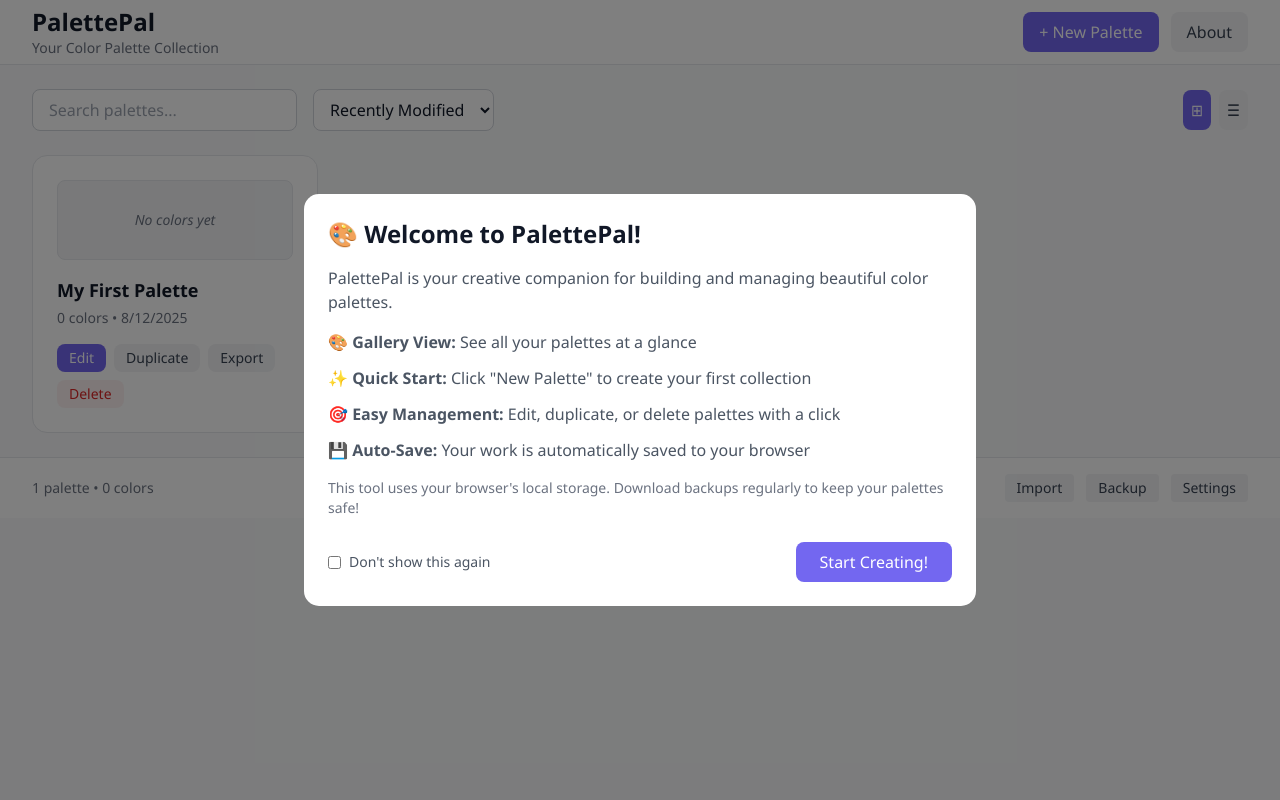
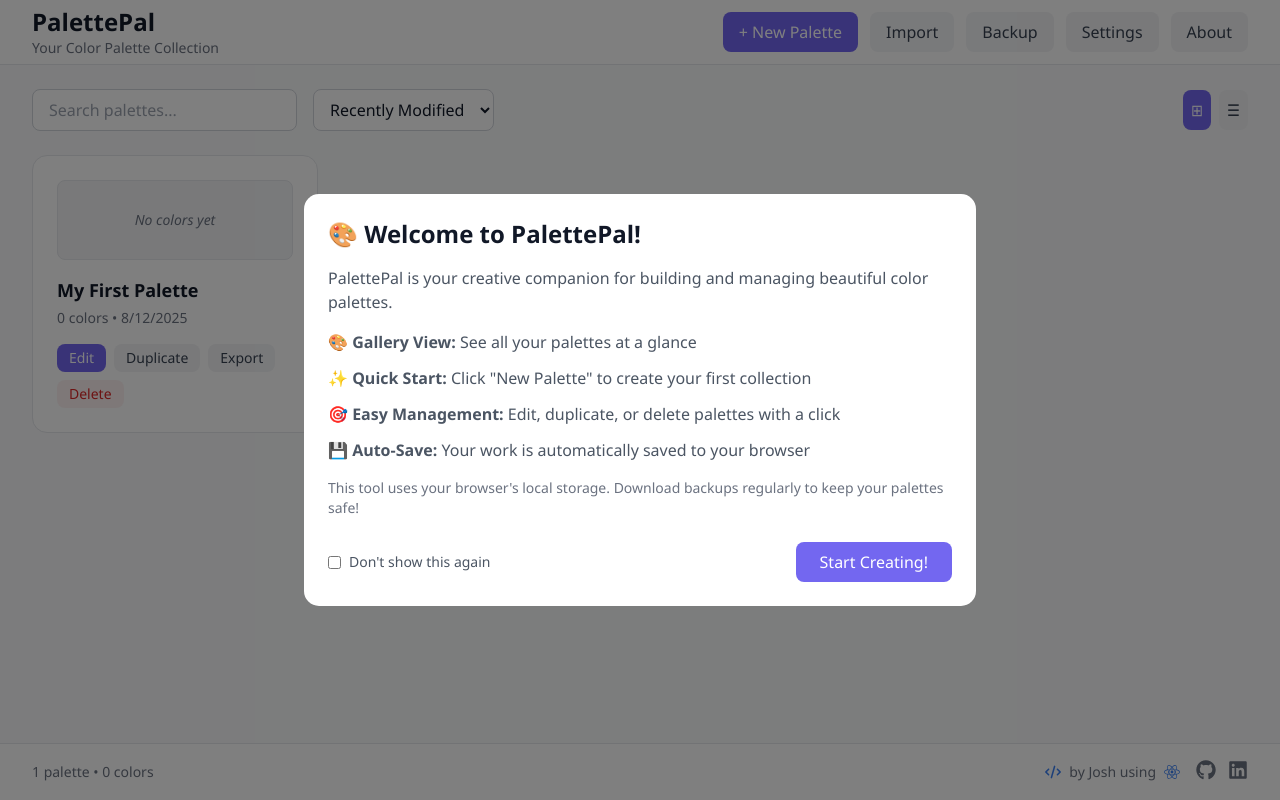
Before and after one commit to SalazarJosh/PalettePal, a Next.js app: page / in a window 1280 px wide. Built offline with nearby package versions, Linux system fonts and the light colour scheme.

Commit message:
import font awesome, added socials

```diff
--- a/package.json
+++ b/package.json
@@ -9,6 +9,10 @@
     "lint": "next lint"
   },
   "dependencies": {
+    "@fortawesome/fontawesome-svg-core": "^6.7.2",
+    "@fortawesome/free-brands-svg-icons": "^6.7.2",
+    "@fortawesome/free-solid-svg-icons": "^6.7.2",
+    "@fortawesome/react-fontawesome": "^0.2.3",
     "autoprefixer": "^10.4.21",
     "next": "15.4.6",
     "react": "^18",
--- a/src/app/globals.css
+++ b/src/app/globals.css
@@ -65,3 +65,14 @@ body {
     transform: translateY(0);
   }
 }
+
+/* Sticky footer utility */
+.sticky-footer-container {
+  display: flex;
+  flex-direction: column;
+  min-height: 100vh;
+}
+
+.sticky-footer-content {
+  flex: 1;
+}
--- a/src/components/Gallery.tsx
+++ b/src/components/Gallery.tsx
@@ -4,6 +4,9 @@ import { useState, useEffect, useMemo } from 'react';
 import { usePaletteStorage } from '@/hooks/usePaletteStorage';
 import { Palette } from '@/types';
 import PaletteEditor from './PaletteEditor';
+import { FontAwesomeIcon } from '@fortawesome/react-fontawesome';
+import { faGithub, faTwitter, faLinkedin, faReact } from '@fortawesome/free-brands-svg-icons';
+import { faCode } from '@fortawesome/free-solid-svg-icons';
 
 interface PaletteCardProps {
   palette: Palette;
@@ -388,7 +391,8 @@ export default function Gallery() {
   }
 
   return (
-    <div className="min-h-screen bg-gray-50 dark:bg-gray-900">
+    <div className="sticky-footer-container bg-gray-50 dark:bg-gray-900">
+      <div className="sticky-footer-content">
         {/* Header */}
         <header className="bg-white dark:bg-gray-800 border-b border-gray-200 dark:border-gray-700">
           <div className="max-w-7xl mx-auto px-4 sm:px-6 lg:px-8">
@@ -404,12 +408,33 @@ export default function Gallery() {
                 >
                   + New Palette
                 </button>
+
+                <div className="flex gap-3">
+                  <button
+                    onClick={handleImportPalette}
+                    className="px-4 py-2 bg-gray-100 dark:bg-gray-700 text-gray-700 dark:text-gray-300 rounded-lg hover:bg-gray-200 dark:hover:bg-gray-600 transition-colors"
+                  >
+                    Import
+                  </button>
+                  <button
+                    onClick={handleBackupData}
+                    className="px-4 py-2 bg-gray-100 dark:bg-gray-700 text-gray-700 dark:text-gray-300 rounded-lg hover:bg-gray-200 dark:hover:bg-gray-600 transition-colors"
+                  >
+                    Backup
+                  </button>
+                  <button
+                    onClick={() => setShowSettings(true)}
+                    className="px-4 py-2 bg-gray-100 dark:bg-gray-700 text-gray-700 dark:text-gray-300 rounded-lg hover:bg-gray-200 dark:hover:bg-gray-600 transition-colors"
+                  >
+                    Settings
+                  </button>
                   <button
                     onClick={() => setShowWelcomeModal(true)}
                     className="px-4 py-2 bg-gray-100 dark:bg-gray-700 text-gray-700 dark:text-gray-300 rounded-lg hover:bg-gray-200 dark:hover:bg-gray-600 transition-colors"
                   >
                     About
                   </button>
+                </div>
               </div>
             </div>
           </div>
@@ -487,6 +512,7 @@ export default function Gallery() {
             </div>
           )}
         </div>
+      </div>
 
       {/* Footer */}
       <footer className="border-t border-gray-200 dark:border-gray-700 bg-white dark:bg-gray-800">
@@ -496,25 +522,32 @@ export default function Gallery() {
               {palettes.length} palette{palettes.length !== 1 ? 's' : ''} • {' '}
               {palettes.reduce((sum, p) => sum + p.colors.length, 0)} color{palettes.reduce((sum, p) => sum + p.colors.length, 0) !== 1 ? 's' : ''}
             </div>
+            <div className="flex items-center gap-4">
+              <div className="flex items-center gap-2 text-sm text-gray-500">
+                <FontAwesomeIcon icon={faCode} className="text-blue-500 w-4 h-4" />
+                <span>by Josh using</span>
+                <FontAwesomeIcon icon={faReact} className="text-blue-500 w-4 h-4" />
+              </div>
               <div className="flex gap-3">
-              <button
-                onClick={handleImportPalette}
-                className="px-3 py-1 text-sm bg-gray-100 dark:bg-gray-700 text-gray-700 dark:text-gray-300 rounded hover:bg-gray-200 dark:hover:bg-gray-600 transition-colors"
+                <a
+                  href="https://github.com/SalazarJosh"
+                  target="_blank"
+                  rel="noopener noreferrer"
+                  className="text-gray-500 hover:text-gray-700 dark:hover:text-gray-300 transition-colors"
+                  title="GitHub"
                 >
-                Import
-              </button>
-              <button
-                onClick={handleBackupData}
-                className="px-3 py-1 text-sm bg-gray-100 dark:bg-gray-700 text-gray-700 dark:text-gray-300 rounded hover:bg-gray-200 dark:hover:bg-gray-600 transition-colors"
+                  <FontAwesomeIcon icon={faGithub} className="w-5 h-5" />
+                </a>
+                <a
+                  href="https://www.linkedin.com/in/joshuasalazar1/"
+                  target="_blank"
+                  rel="noopener noreferrer"
+                  className="text-gray-500 hover:text-gray-700 dark:hover:text-gray-300 transition-colors"
+                  title="LinkedIn"
                 >
-                Backup
-              </button>
-              <button
-                onClick={() => setShowSettings(true)}
-                className="px-3 py-1 text-sm bg-gray-100 dark:bg-gray-700 text-gray-700 dark:text-gray-300 rounded hover:bg-gray-200 dark:hover:bg-gray-600 transition-colors"
-              >
-                Settings
-              </button>
+                  <FontAwesomeIcon icon={faLinkedin} className="w-5 h-5" />
+                </a>
+              </div>
             </div>
           </div>
         </div>
@@ -577,8 +610,7 @@ export default function Gallery() {
                   </div>
                   <button
                     onClick={toggleAutoSave}
-                    className={`px-4 py-2 rounded-lg transition-colors ${
-                      autoSaveEnabled
+                    className={`px-4 py-2 rounded-lg transition-colors ${autoSaveEnabled
                         ? 'bg-gray-200 dark:bg-gray-600 text-gray-700 dark:text-gray-300 hover:bg-gray-300 dark:hover:bg-gray-500'
                         : 'bg-primary-500 text-white hover:bg-primary-600'
                       }`}
@@ -634,7 +666,6 @@ export default function Gallery() {
                 </div>
               </div>
             </div>
-
             <div className="mt-6 flex gap-3">
               <button
                 onClick={() => setShowSettings(false)}
```
Also changed, not shown: 1 other file (tests, documents, lock files or other folders). Lines whose indentation alone changed are shown as unchanged.
